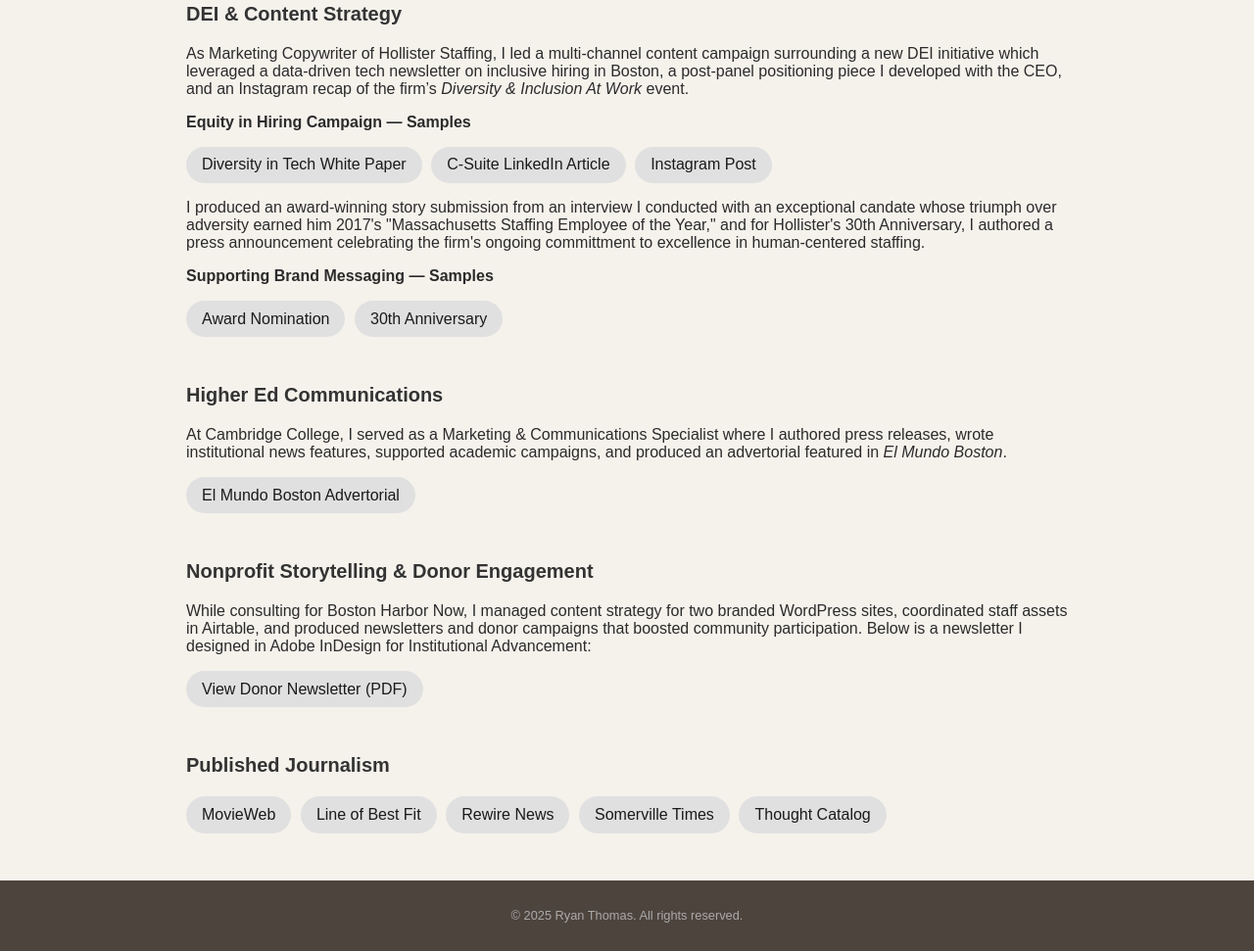
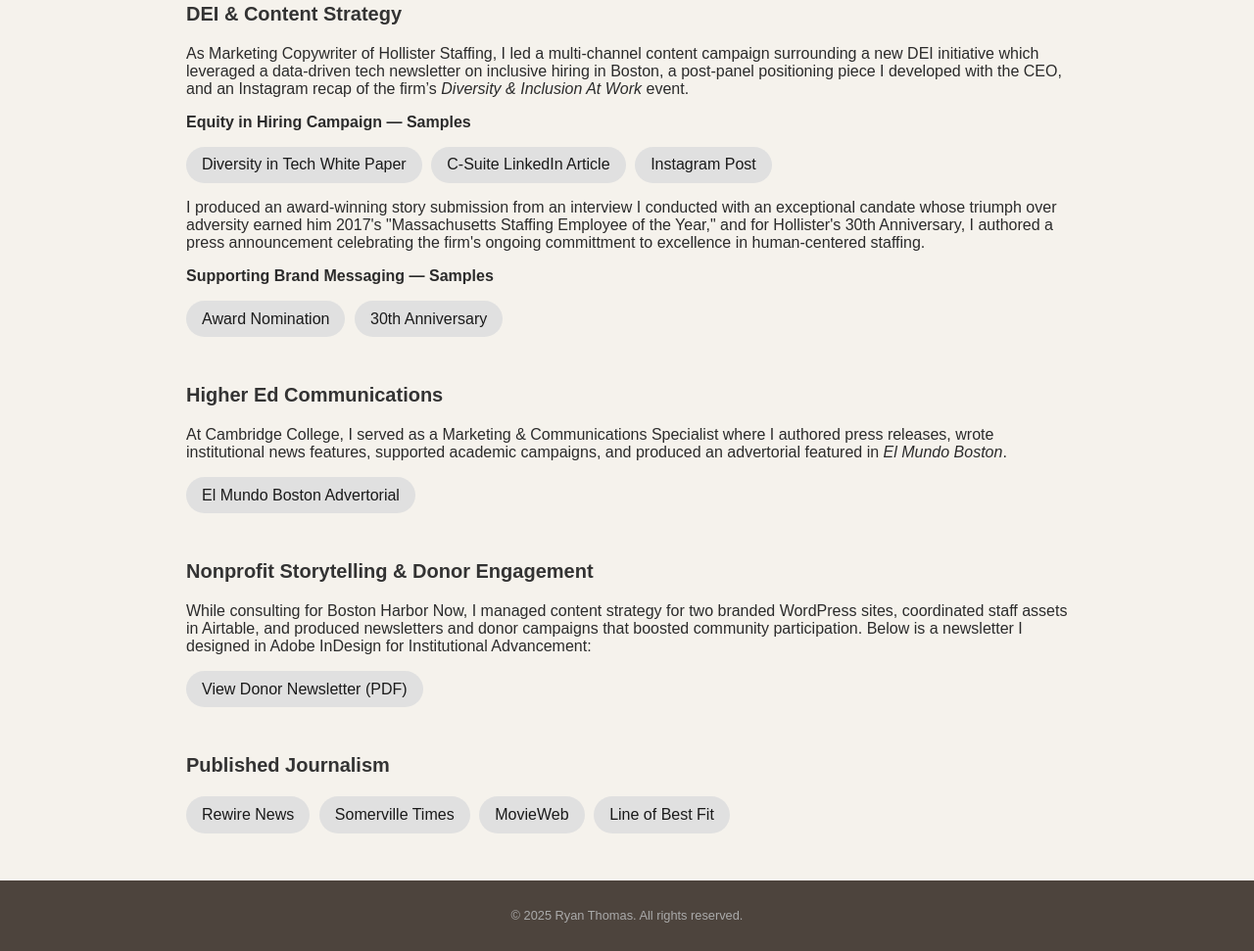
Before and after one commit to ryanlistens/ryan-portfolio, a plain HTML site: page portfolio.html in a window 1280 px wide. Shown: the part 618-1589 px from the top of the page at 98% size. Drawn offline with nearby package versions, Linux system fonts and the light colour scheme.

Commit message:
Update portfolio.html

```diff
--- a/portfolio.html
+++ b/portfolio.html
@@ -61,11 +61,10 @@
 
 <section><h3>Published Journalism</h3>
 <div class="buttons">
+  <a href="https://rewire.news/article/2016/07/05/one-couple-putting-bathroom-safety-map/" target="_blank">Rewire News</a>
+  <a href="http://www.thesomervilletimes.com/archives/49836" target="_blank">Somerville Times</a>
   <a href="https://movieweb.com/author/ryan-thomas/" target="_blank">MovieWeb</a>
   <a href="https://www.thelineofbestfit.com/authors/rthomas" target="_blank">Line of Best Fit</a>
-  <a href="https://rewire.news/article/2016/07/05/one-couple-putting-bathroom-safety-map/" target="_blank">Rewire News</a>
-  <a href="http://www.thesomervilletimes.com/archives/49836" target="_blank">Somerville Times</a>
-  <a href="https://thoughtcatalog.com/ryan-thomas/2013/03/25-reasons-middle-school-sucked/" target="_blank">Thought Catalog</a>
 </div></section>
 
 </main>
```
